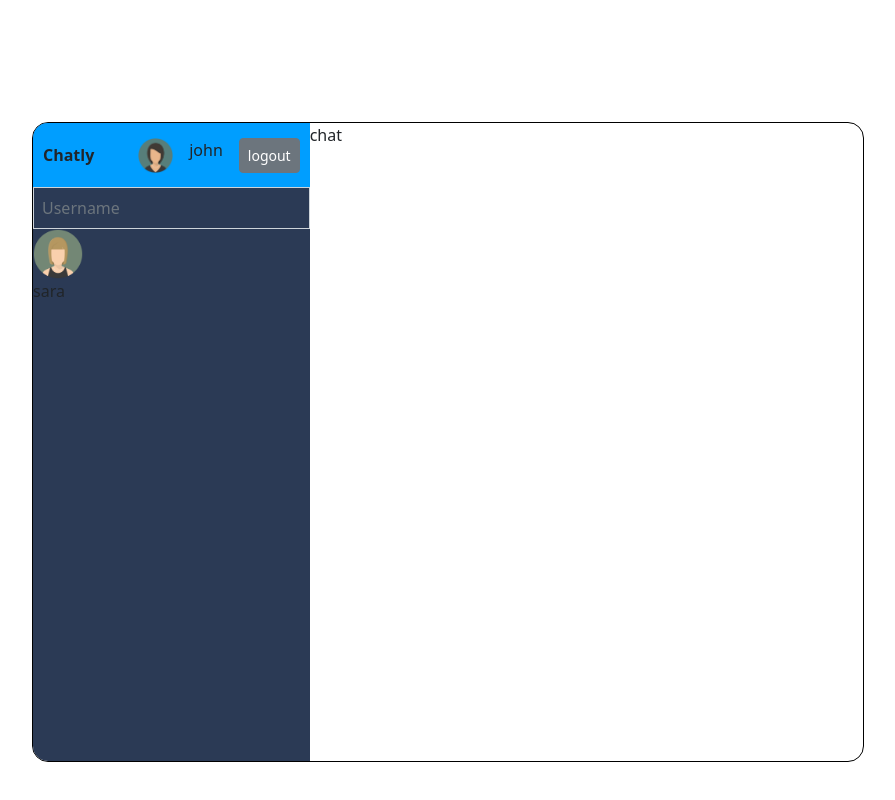
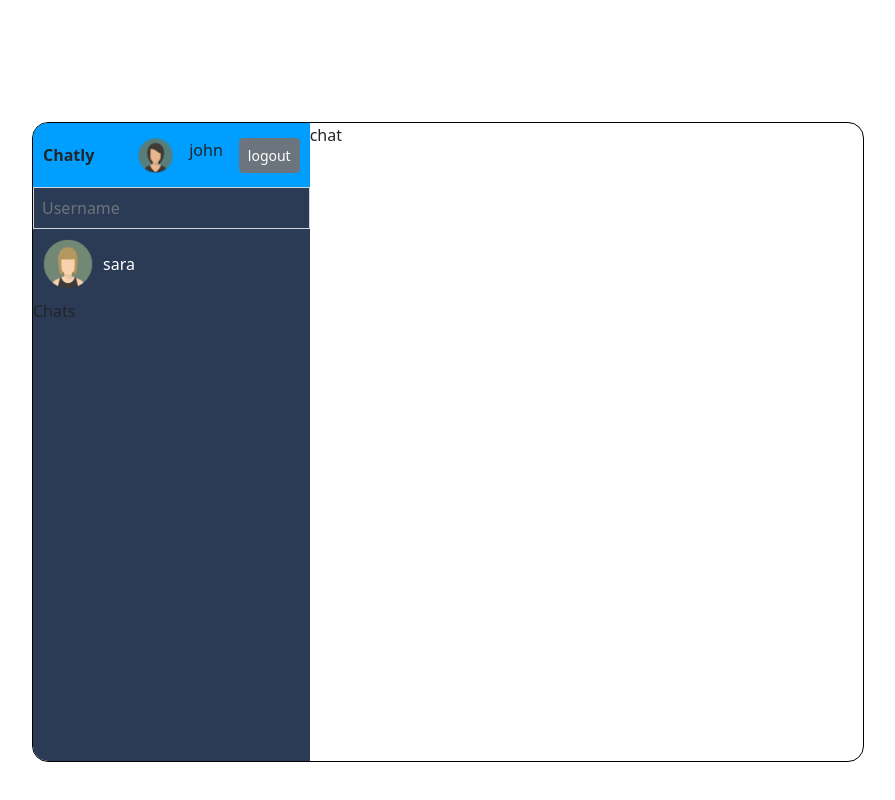
Before and after one commit to SherifAckles/chatly, a React (Create React App) app: page / in a window 1280 px wide. Shown: the part 1281-2081 px from the top of the page, without its empty margins (192-1087 px from the left). Built offline with nearby package versions, Linux system fonts and the light colour scheme; no server answers.

Commit message:
add chats compo

```diff
--- a/src/components/chatbox/Sidebar.jsx
+++ b/src/components/chatbox/Sidebar.jsx
@@ -1,6 +1,7 @@
 import React from 'react'
 import Navbar from "../../components/chatbox/Navbar"
 import Search from "../../components/chatbox/Search"
+import Chats from "../../components/chatbox/Chats"
 
 
 import "./sidebar.css";
@@ -9,7 +10,9 @@ const Sidebar = () => {
   return (
     <div className='sidebar'>
       <Navbar />
-      <Search/>
+      <Search />
+      <Chats/>
+
     </div>
   )
 }
--- a/src/components/chatbox/search.css
+++ b/src/components/chatbox/search.css
@@ -5,6 +5,21 @@
   color: var(--color-white) !important;
 }
 
+.userchat{
+    display: flex;
+    align-items: center;
+    padding: 10px;
+    gap: 10px;
+    color: var(--color-white);
+    cursor: pointer;
+
+}
+
+.userchat:hover{
+    background-color: var(--color-bg-light);
+}
+
+
 .userchat img {
   width: 50px;
 }
```
